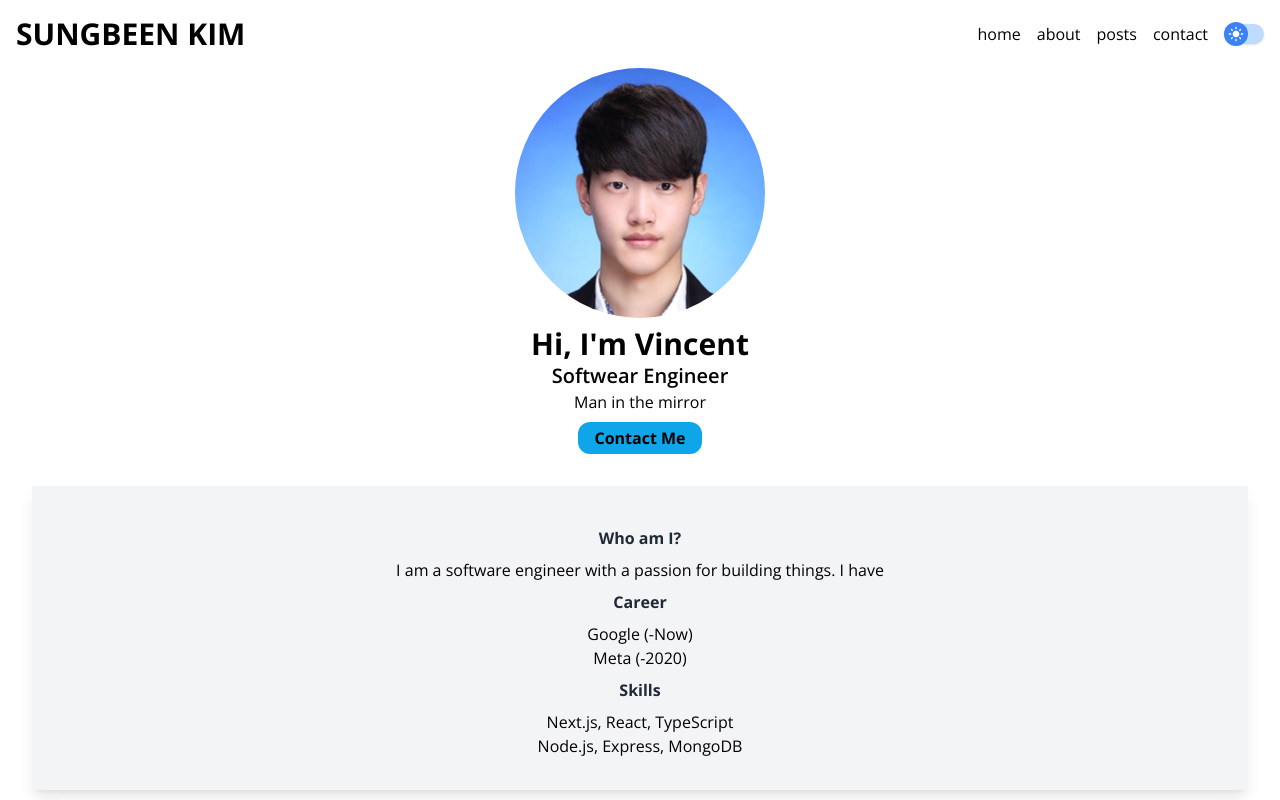
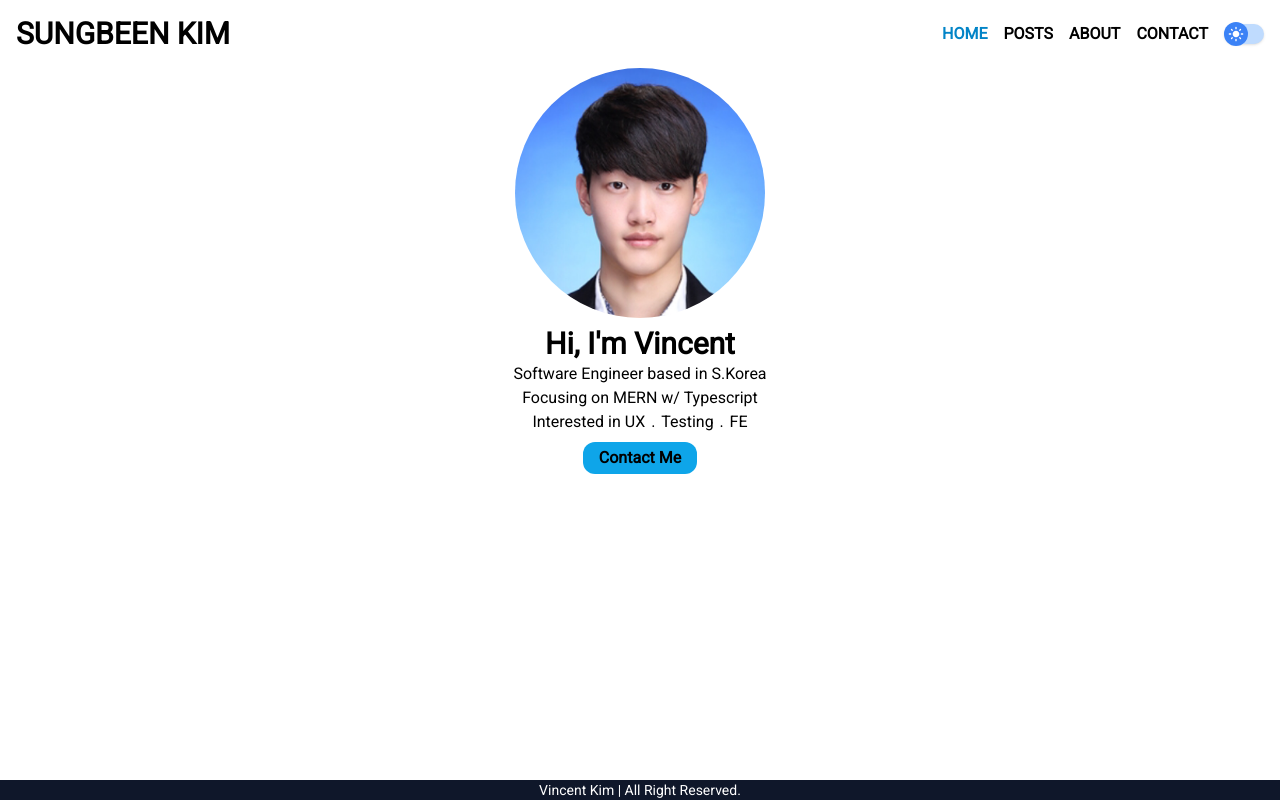
Before and after one commit to ssungbeenkim/blog, a Next.js app: page /about in a window 1280 px wide. Built offline with nearby package versions, Linux system fonts and the light colour scheme.

Commit message:
feat: Add Selected Navbar

```diff
--- a/src/app/about/page.tsx
+++ b/src/app/about/page.tsx
@@ -11,7 +11,7 @@ export default function AboutPage() {
   return (
     <>
       <Hero />
-      <section className='m-8 bg-gray-100 p-8 text-center shadow-lg'>
+      {/* <section className='m-8 bg-gray-100 p-8 text-center shadow-lg'>
         <h2 className={TITLE_CLASS}>Who am I?</h2>
         <p>
           I am a software engineer with a passion for building things. I have
@@ -26,7 +26,7 @@ export default function AboutPage() {
           Next.js, React, TypeScript <br />
           Node.js, Express, MongoDB
         </p>
-      </section>
+      </section> */}
     </>
   );
 }
--- a/src/app/contact/page.tsx
+++ b/src/app/contact/page.tsx
@@ -8,9 +8,11 @@ export const metadata: Metadata = {
 };
 
 const LINKS = [
-  { icon: <AiFillGithub />, url: 'https://github.com/wandakim' },
-  { icon: <AiFillLinkedin />, url: 'https://github.com/wandakim' },
-  { icon: <AiFillYoutube />, url: 'https://github.com/wandakim' },
+  { icon: <AiFillGithub />, url: 'https://github.com/ssungbeenkim' },
+  {
+    icon: <AiFillLinkedin />,
+    url: 'https://www.linkedin.com/in/sungbeen-kim-60b859292/',
+  },
 ];
 
 export default function ContactPage() {
--- a/src/app/layout.tsx
+++ b/src/app/layout.tsx
@@ -1,11 +1,11 @@
 import './globals.css';
-import { Open_Sans } from 'next/font/google';
+import { Roboto } from 'next/font/google';
 import Header from '@/conponents/Header';
 import Footer from '@/conponents/Footer';
 import { Metadata } from 'next';
 import DarkModeContext from '@/context/DarkModeContext';
 
-const sans = Open_Sans({ subsets: ['latin'] });
+const roboto = Roboto({ weight: '400', subsets: ['latin'] });
 
 export const metadata: Metadata = {
   title: {
@@ -24,7 +24,7 @@ export default function RootLayout({
   children: React.ReactNode;
 }) {
   return (
-    <html lang='en' className={sans.className}>
+    <html lang='en' className={roboto.className}>
       <DarkModeContext>
         <body className='mx-auto flex w-full max-w-screen-2xl flex-col bg-white dark:bg-black'>
           <Header />
--- a/src/app/page.tsx
+++ b/src/app/page.tsx
@@ -5,7 +5,7 @@ import Hero from '@/conponents/Hero';
 export default function HomePage() {
   return (
     <section className='mx-auto max-w-screen-2xl'>
-      <Hero />
+      {/* <Hero />{} */}
       {/* @ts-expect-error Async Server Component */}
       <FeaturedPosts />
       {/* @ts-expect-error Async Server Component */}
--- a/src/conponents/Header.tsx
+++ b/src/conponents/Header.tsx
@@ -1,5 +1,6 @@
 import Link from 'next/link';
 import ThemeButton from './ThemeButton';
+import NavbarMenu from './NavbarMenu';
 
 export default function Header() {
   return (
@@ -8,10 +9,7 @@ export default function Header() {
         <h1 className='text-3xl font-bold'>{`SUNGBEEN KIM`}</h1>
       </Link>
       <nav className='flex gap-4'>
-        <Link href='/'>home</Link>
-        <Link href='/about'>about</Link>
-        <Link href='/posts'>posts</Link>
-        <Link href='/contact'>contact</Link>
+        <NavbarMenu />
         <ThemeButton />
       </nav>
     </header>
--- a/src/conponents/Hero.tsx
+++ b/src/conponents/Hero.tsx
@@ -13,8 +13,12 @@ export default function Hero() {
         height={250}
       />
       <h2 className='mt-2 text-3xl font-bold'>{"Hi, I'm Vincent"}</h2>
-      <h3 className='text-xl font-semibold'>Softwear Engineer</h3>
-      <p>Man in the mirror</p>
+      {/* <h3 className='text-xl font-semibold'>Softwear Engineer</h3> */}
+      <p>
+        Software Engineer based in S.Korea <br />
+        Focusing on MERN w/ Typescript <br />
+        Interested in UX﹒Testing﹒FE
+      </p>
       <Link href='/contact'>
         <button className='mt-2 rounded-xl bg-sky-500 py-1 px-4 font-bold'>
           Contact Me
--- /dev/null
+++ b/src/conponents/NavbarMenu.tsx
@@ -0,0 +1,31 @@
+'use client';
+
+import Link from 'next/link';
+import { useState } from 'react';
+
+const menu = [
+  { title: 'HOME', path: '/' },
+  { title: 'POSTS', path: '/posts' },
+  { title: 'ABOUT', path: '/about' },
+  { title: 'CONTACT', path: '/contact' },
+];
+
+export default function NavbarMenu() {
+  const [selected, setSelected] = useState('HOME');
+  return (
+    <>
+      {menu.map(({ title, path }) => (
+        <Link
+          key={path}
+          href={path}
+          className={`font-bold transition-colors hover:text-sky-400 ${
+            title === selected && 'text-sky-600'
+          }`}
+          onClick={() => setSelected(title)}
+        >
+          {title}
+        </Link>
+      ))}
+    </>
+  );
+}
--- a/src/conponents/PostCard.tsx
+++ b/src/conponents/PostCard.tsx
@@ -20,7 +20,7 @@ export default function PostCard({
           <time className='self-end text-gray-400'>{date.toString()}</time>
           <h3 className='text-lg font-bold'>{title}</h3>
           <p className='w-full truncate text-center'>{description}</p>
-          <span className='my-2 rounded-lg bg-green-100 py-0.5 px-3 text-sm'>
+          <span className='text-s my-2 rounded-lg bg-green-100 py-0.5 px-3 dark:text-black'>
             {category}
           </span>
         </div>
```
